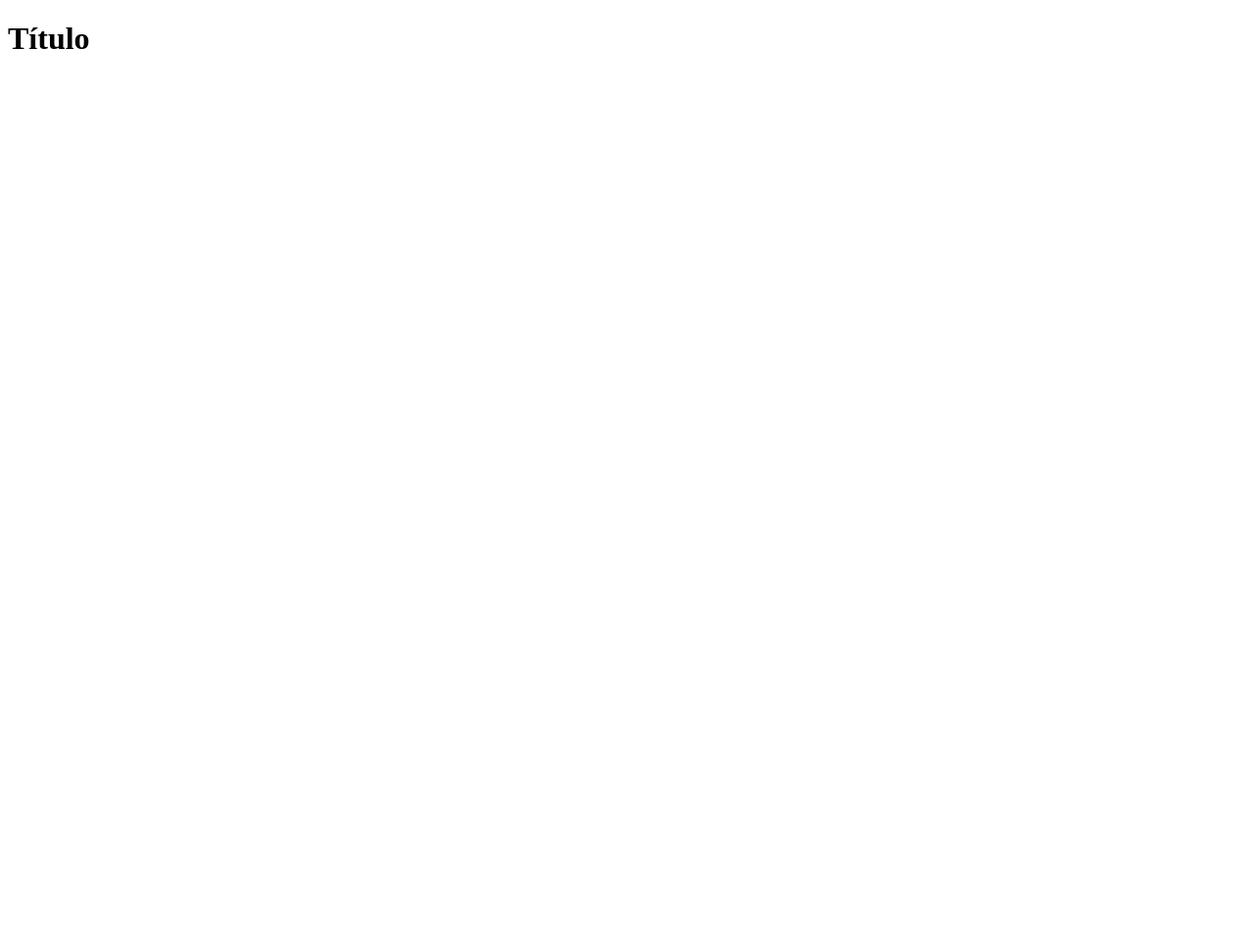
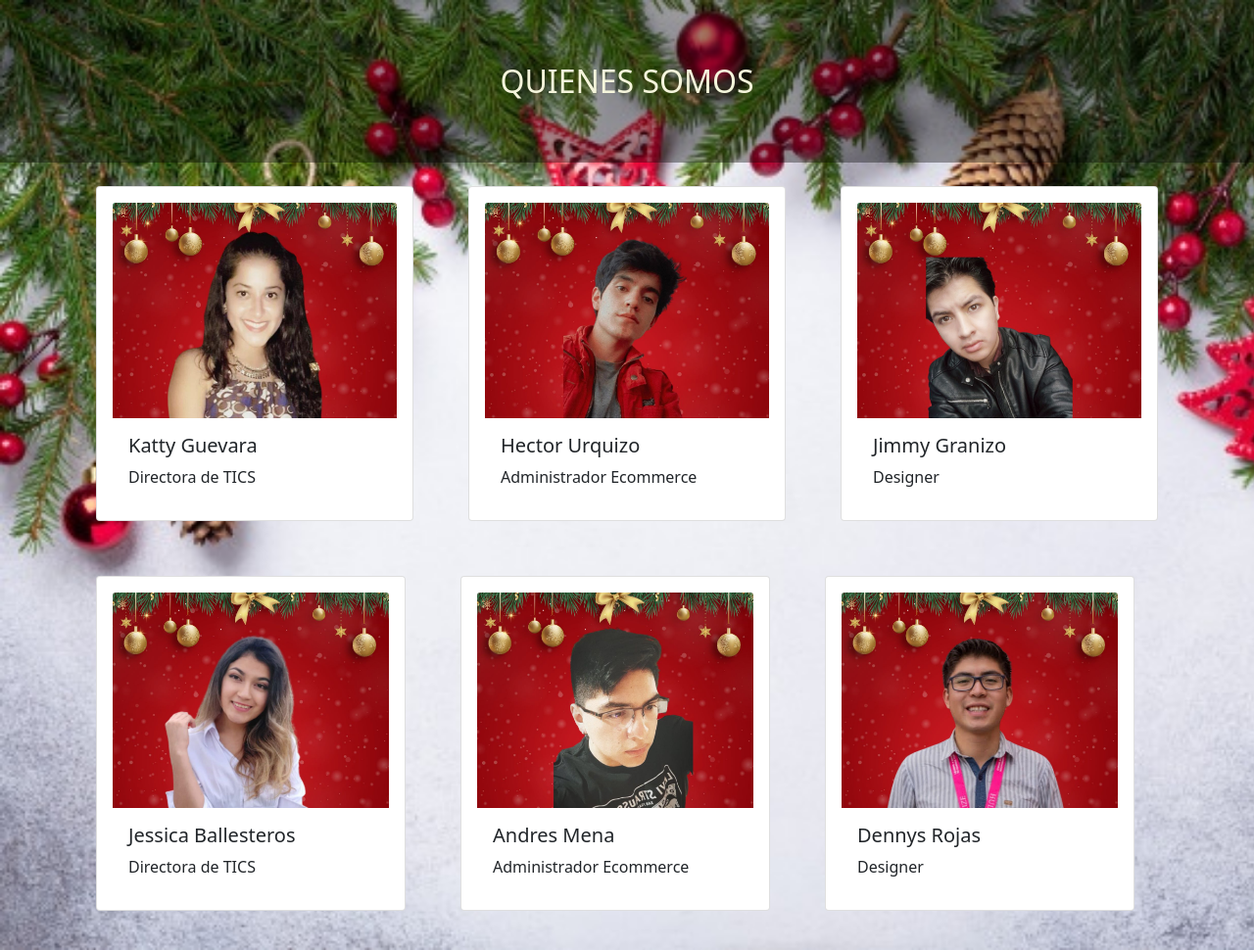
Before and after one commit to dennysrojas11/proyectoCC, a plain HTML site: page index.html in a window 1280 px wide. Shown: the whole page at 98% size. Before the commit the page ends 800 px from the top, so only its background shows below. Drawn offline with nearby package versions, Linux system fonts and the light colour scheme.

Commit message:
seccion quienes somos

```diff
--- a/index.html
+++ b/index.html
@@ -4,11 +4,84 @@
     <meta charset="UTF-8">
     <meta http-equiv="X-UA-Compatible" content="IE=edge">
     <meta name="viewport" content="width=device-width, initial-scale=1.0">
+
+    <!-- bopostrap -->
+    <link href="https://cdn.jsdelivr.net/npm/bootstrap@5.1.3/dist/css/bootstrap.min.css" rel="stylesheet" integrity="sha384-1BmE4kWBq78iYhFldvKuhfTAU6auU8tT94WrHftjDbrCEXSU1oBoqyl2QvZ6jIW3" crossorigin="anonymous">
+    <link rel="stylesheet" href="quienessomos.css">
     <title>Proyecto de creación de página colaborativa</title>
 </head>
 <body>
 
-    <h1>Título</h1>
+
+<section id="gallery">
+    <h2>QUIENES SOMOS</h2>
+    <div class="container">
+      <div class="row">
+      <div class="col-lg-4 mb-4">
+      <div class="card">
+        <img src="katty.jpg" alt="" class="card-img-top">
+        <div class="card-body">
+          <h5 class="card-title">Katty Guevara </h5>
+          <p class="card-text">Directora de TICS </p>
+
+        </div>
+       </div>
+      </div>
+    <div class="col-lg-4 mb-4">
+    <div class="card">
+        <img src="hector.jpg" alt="" class="card-img-top">
+        <div class="card-body">
+            <h5 class="card-title">Hector Urquizo </h5>
+            <p class="card-text">Administrador Ecommerce </p>
+        </div>
+       </div>
+      </div>
+      <div class="col-lg-4 mb-4">
+        <div class="card">
+            <img src="jimmy.jpg" alt="" class="card-img-top">
+            <div class="card-body">
+                <h5 class="card-title">Jimmy Granizo  </h5>
+                <p class="card-text">Designer </p>
+            </div>
+           </div>
+          </div>
+          <div class="row">
+            <div class="col-lg-4 mb-4">
+            <div class="card">
+              <img src="jessy.jpg" alt="" class="card-img-top">
+              <div class="card-body">
+                <h5 class="card-title">Jessica Ballesteros  </h5>
+                <p class="card-text">Directora de TICS </p>
+
+              </div>
+             </div>
+            </div>
+          <div class="col-lg-4 mb-4">
+          <div class="card">
+              <div class= "img-container">
+                <img src="sebas.jpg" alt="" class="card-img-top">
+              </div>
+              <div class="card-body">
+                  <h5 class="card-title">Andres Mena  </h5>
+                  <p class="card-text">Administrador Ecommerce </p>
+              </div>
+             </div>
+            </div>
+            <div class="col-lg-4 mb-4">
+              <div class="card">
+                  <img src="dennys.jpg" alt="" class="card-img-top">
+                  <div class="card-body">
+                      <h5 class="card-title">Dennys Rojas  </h5>
+                      <p class="card-text">Designer </p>
+                  </div>
+                 </div>
+                </div>
+          </div>
+    </div>
+  </div>
+  </section>
 
 </body>
+<script src="https://cdn.jsdelivr.net/npm/@popperjs/core@2.10.2/dist/umd/popper.min.js" integrity="sha384-7+zCNj/IqJ95wo16oMtfsKbZ9ccEh31eOz1HGyDuCQ6wgnyJNSYdrPa03rtR1zdB" crossorigin="anonymous"></script>
+<script src="https://cdn.jsdelivr.net/npm/bootstrap@5.1.3/dist/js/bootstrap.min.js" integrity="sha384-QJHtvGhmr9XOIpI6YVutG+2QOK9T+ZnN4kzFN1RtK3zEFEIsxhlmWl5/YESvpZ13" crossorigin="anonymous"></script>
 </html>
--- /dev/null
+++ b/quienessomos.css
@@ -0,0 +1,25 @@
+body{
+    background-color: rgb(204, 204, 204);
+    background-image: url("fondo.jpg");
+    background-size: cover;
+    background-repeat: no-repeat;
+}
+
+
+.card img{
+    width: 100%;
+    height: 220px;
+    object-fit: cover;
+}
+
+.card{
+    margin:  1em;
+    padding: 1em;
+}
+
+h2{
+    color: beige;
+    padding: 2em;
+    text-align: center;
+    background-color: rgba(0, 0, 0, 0.363);
+}
```
Also changed, not shown: Screenshot_1.jpg (added), Screenshot_2.jpg (added), dennys.jpg (added), fondo.jpg (added), hector.jpg (added), jessy.jpg (added), jimmy.jpg (added), katty.jpg (added), sebas.jpg (added).
